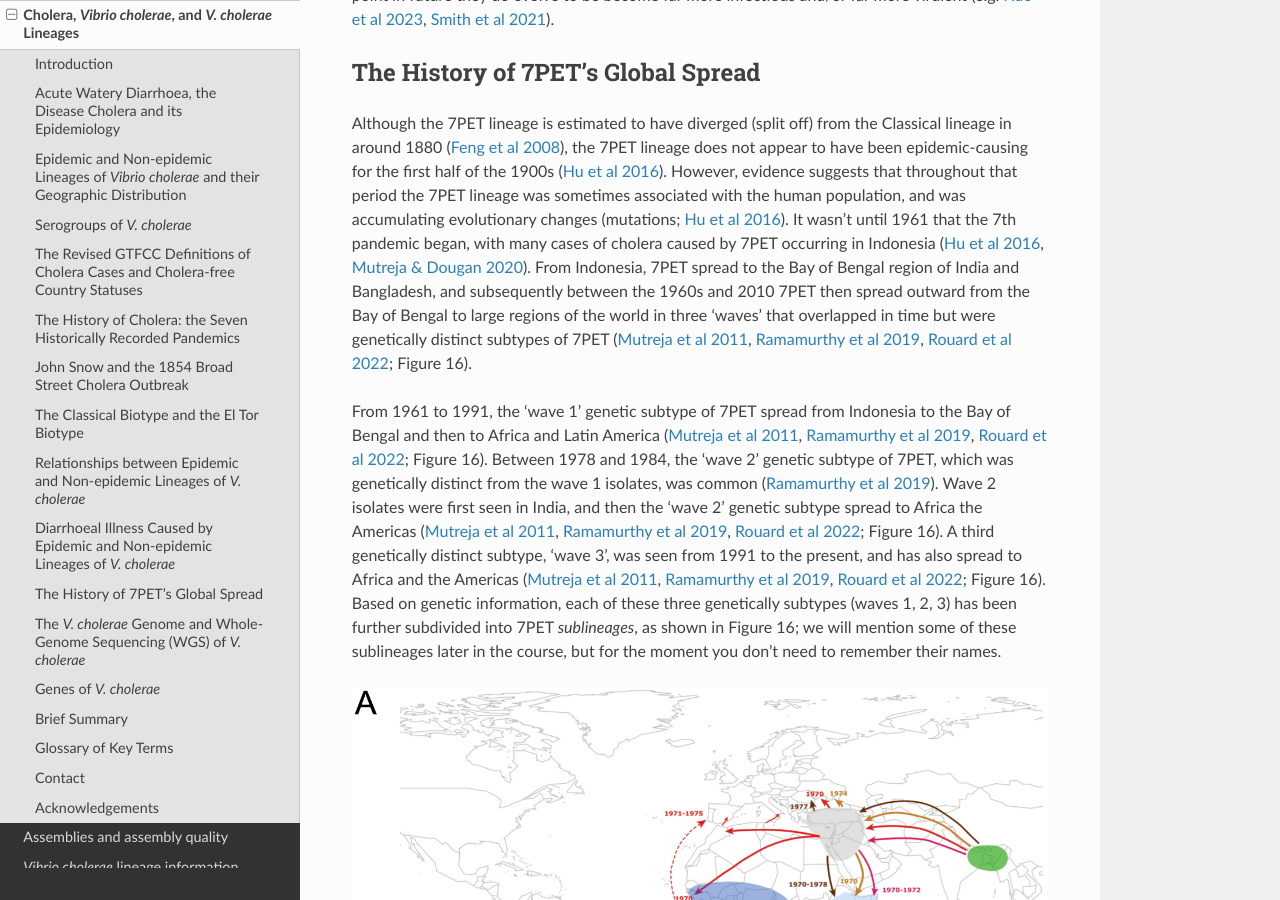
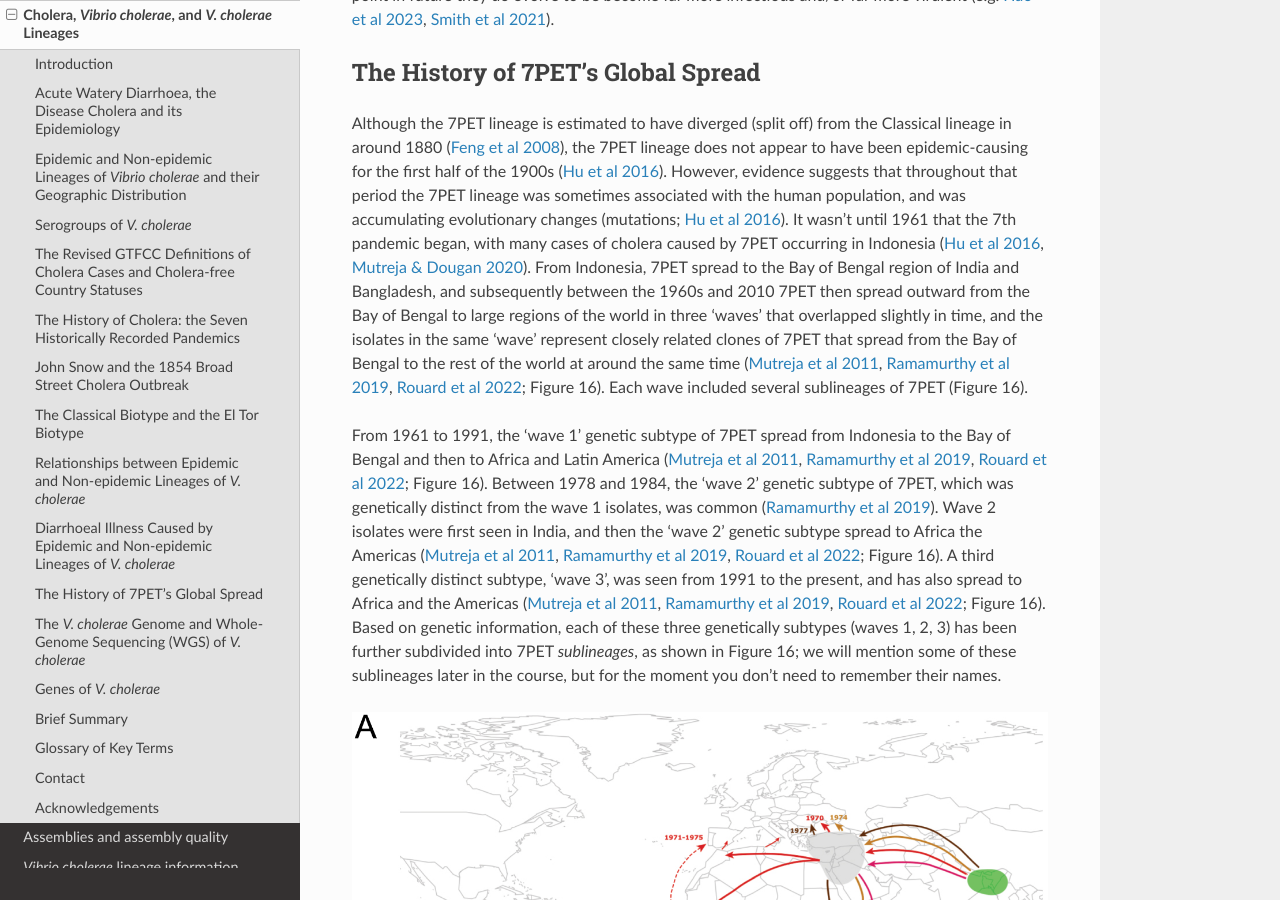
Before and after one commit to avrilcoghlan/cholerabook, a Sphinx documentation site: the page built from docs/source/vibriogenomes.rst, in a window 1280 px wide and 900 px high, scrolled down 16748 px. Built offline with Sphinx 7.4.7 and the Read the Docs theme 2.0.0, drawn with Linux system fonts in a browser that asks for light colours.

Commit message:
Update vibriogenomes.rst

```diff
--- a/docs/source/vibriogenomes.rst
+++ b/docs/source/vibriogenomes.rst
@@ -605,7 +605,9 @@ does not appear to have been epidemic-causing for the first half of the 1900s (`
 lineage was sometimes associated with the human population, and was accumulating evolutionary changes (mutations; `Hu et al 2016`_).
 It wasn't until 1961 that the 7th pandemic began, with many cases of cholera caused by 7PET occurring in Indonesia (`Hu et al 2016`_, `Mutreja & Dougan 2020`_).
 From Indonesia, 7PET spread to the Bay of Bengal region of India and Bangladesh, and subsequently between the 1960s and 2010 7PET then spread outward from the Bay of Bengal
-to large regions of the world in three 'waves' that overlapped in time but were genetically distinct subtypes of 7PET (`Mutreja et al 2011`_, `Ramamurthy et al 2019`_, `Rouard et al 2022`_; Figure 16).
+to large regions of the world in three 'waves' that overlapped slightly in time, and the isolates in the same 'wave' represent closely related clones of 7PET that spread
+from the Bay of Bengal to the rest of the world at around the same time (`Mutreja et al 2011`_, `Ramamurthy et al 2019`_, `Rouard et al 2022`_; Figure 16).
+Each wave included several sublineages of 7PET (Figure 16).
 
 .. _Feng et al 2008: https://pubmed.ncbi.nlm.nih.gov/19115014/
 
```
